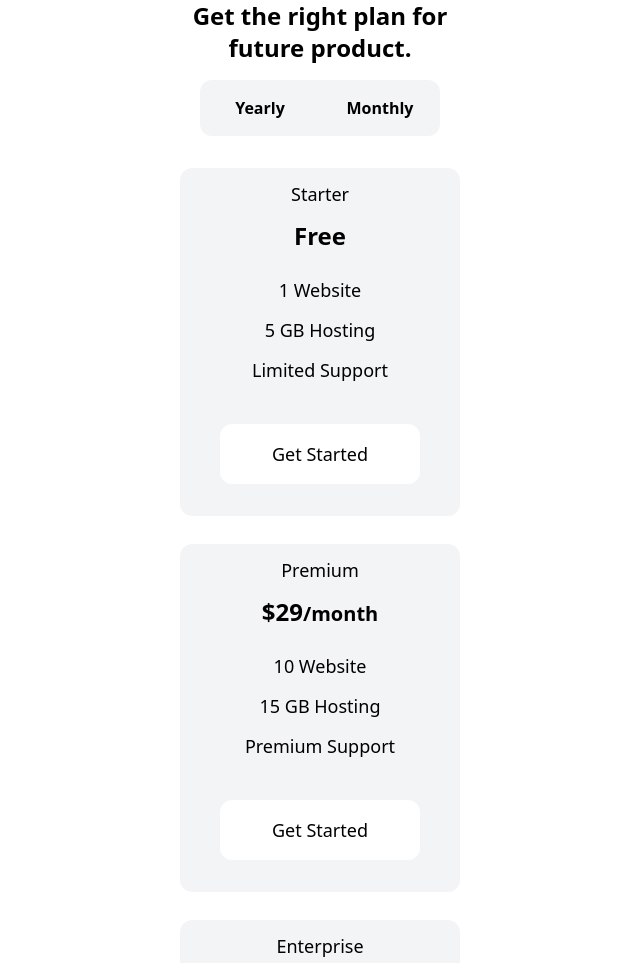
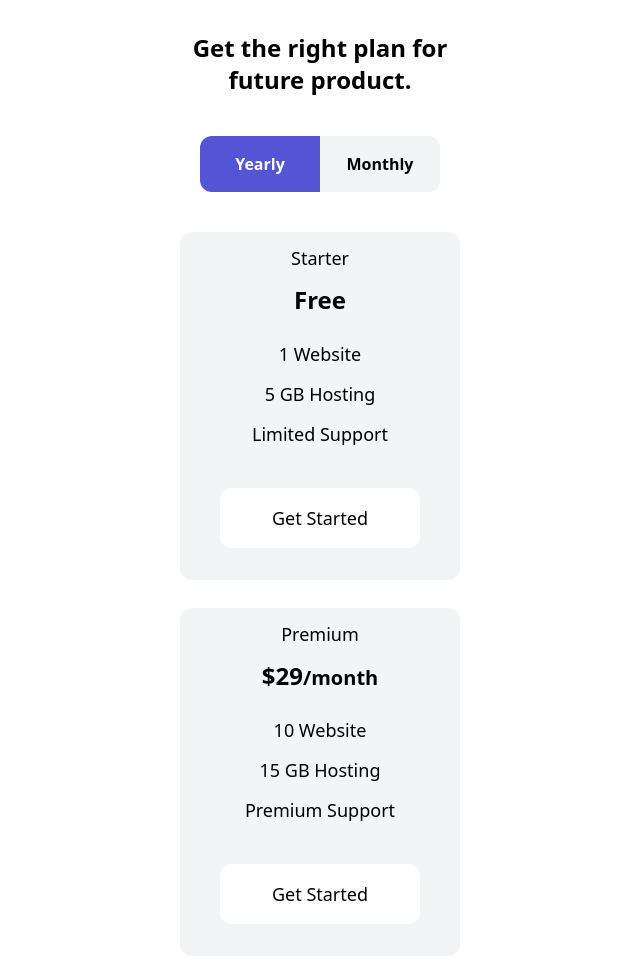
Before and after one commit to Johnny088/FullStack_JavaScript_Part2, a plain HTML site: page index.html in a window 1280 px wide. Shown: the top 963 px of the page, without its empty margins (320-960 px from the left). Drawn offline with nearby package versions, Linux system fonts and the light colour scheme.

Commit message:
fixed layouts

```diff
--- a/index.html
+++ b/index.html
@@ -7,15 +7,15 @@
     <script src="https://cdn.jsdelivr.net/npm/@tailwindcss/browser@4"></script>
   </head>
   <body>
-    <div class="flex-col mx-auto px-20px max-w-[300px] text-center">
+    <div class="flex-col pt-8 mx-auto px-20px max-w-[300px] text-center">
       <div class="flex-col">
-        <h2 class="font-bold text-2xl mb-4">
+        <h2 class="font-bold text-2xl mb-10">
           Get the right plan for future product.
         </h2>
-        <ul class="flex justify-center text-base mb-8">
+        <ul class="flex justify-center text-base mb-10">
           <li>
             <button
-              class="font-bold text-base w-[120px] py-4 bg-gray-100 rounded-tl-xl rounded-bl-xl"
+              class="font-bold text-base w-[120px] py-4 bg-[#5454D4] text-white rounded-tl-xl rounded-bl-xl"
             >
               Yearly
             </button>
```
